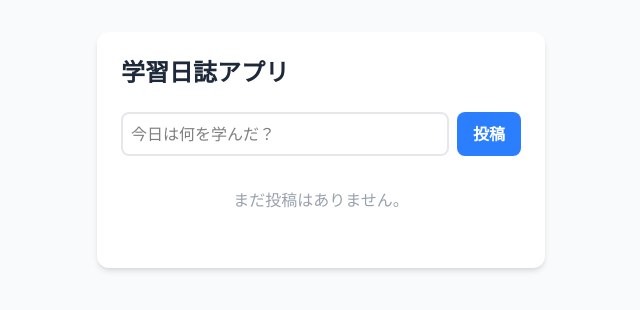
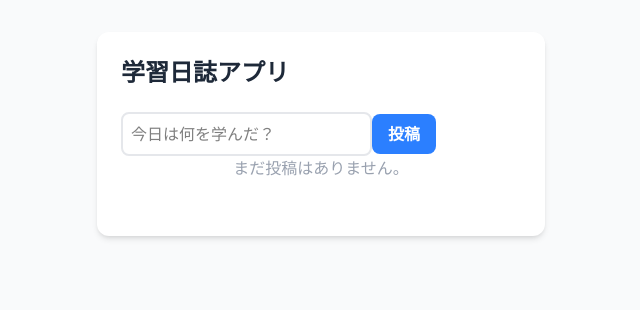
Before and after one commit to NaYRa-gif/StadingLog, a Next.js app: page / in a window 1280 px wide. Shown: the top 310 px of the page, without its empty margins (319-959 px from the left). Built offline with nearby package versions, Linux system fonts and the light colour scheme.

Commit message:
コンポーネント部分の修正

```diff
--- a/src/app/page.tsx
+++ b/src/app/page.tsx
@@ -1,35 +1,27 @@
 "use client"
-import { log } from 'console';
 import { useState } from 'react';
-
-interface Log {
-  id: number;
-  content: string;
-  date: string;
-};
+import { Log } from "@/src/types/index";
+import LogItem from "@/src/components/LogItem";
+import InputForm from "@/src/components/InputForm";
 
 export default function Page() {
-  const [inputText, setInputText] = useState<string>("");
   const [logs, setLogs] = useState<Log[]>([]);
 
   //投稿機能
-  const addLog = () => {
-    if(inputText === "") return;
+  const addLog = (text: string) => {
+    if(text === "") return;
     const newLog: Log = {
       id: Date.now(),
-      content: inputText,
+      content: text,
       date: new Date().toLocaleString(),
     };
     setLogs([newLog, ...logs]);
-    setInputText("");
   };
 
-  //削除機能
   const clearLogs = () => {
     setLogs([]);
   }
 
-  //一部削除機能
   const deleteLog = (id:number) => {
     setLogs(logs.filter((log) => log.id !== id));
   }
@@ -39,22 +31,7 @@ export default function Page() {
       <div className="max-w-md mx-auto bg-white p-6 rounded-xl shadow-md">
         <h1 className="text-2xl font-bold mb-6 text-gray-800">学習日誌アプリ</h1>
 
-        {/* 入力エリア */}
-        <div className="flex gap-2 mb-8">
-          <input
-            type="text"
-            className="flex-1 border-2 border-gray-200 p-2 rounded-lg text-black focus:outline-none focus:border-blue-500"
-            placeholder="今日は何を学んだ？"
-            value={inputText}
-            onChange={(e) => setInputText(e.target.value)}
-          />
-          <button
-            onClick={addLog}
-            className="bg-blue-500 text-white px-4 py-2 rounded-lg font-bold hover:bg-blue-600 transition"
-          >
-            投稿
-          </button>
-        </div>
+        <InputForm onAdd={addLog}></InputForm>
 
         {/* リスト表示エリア */}
         <div className="space-y-4 mb-8">
@@ -63,18 +40,11 @@ export default function Page() {
           )}
 
           {logs.map((log) => (
-            <div key={log.id} className="flex border-b border-gray-100 pb-4">
-              <div>
-                <p className="text-gray-800 text-lg">{log.content}</p>
-                <p className="text-xs text-gray-400 mt-1">{log.date}</p>
-              </div>
-              <button
-                onClick={() => deleteLog(log.id)}
-                className="text-white text-sm bg-red-500 px-2 py-1 rounded-lg mt-2 ml-auto hover:bg-red-600 transition"
-              >
-                削除
-              </button>
-            </div>
+            <LogItem
+              key={log.id}
+              log={log}
+              onDelete={deleteLog}
+            />
           ))}
         </div>
 
```
